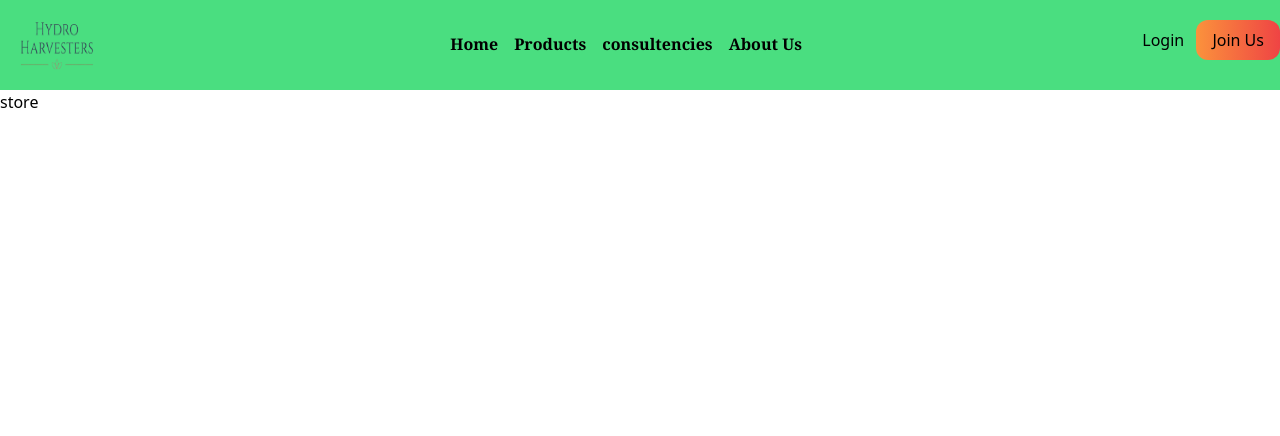
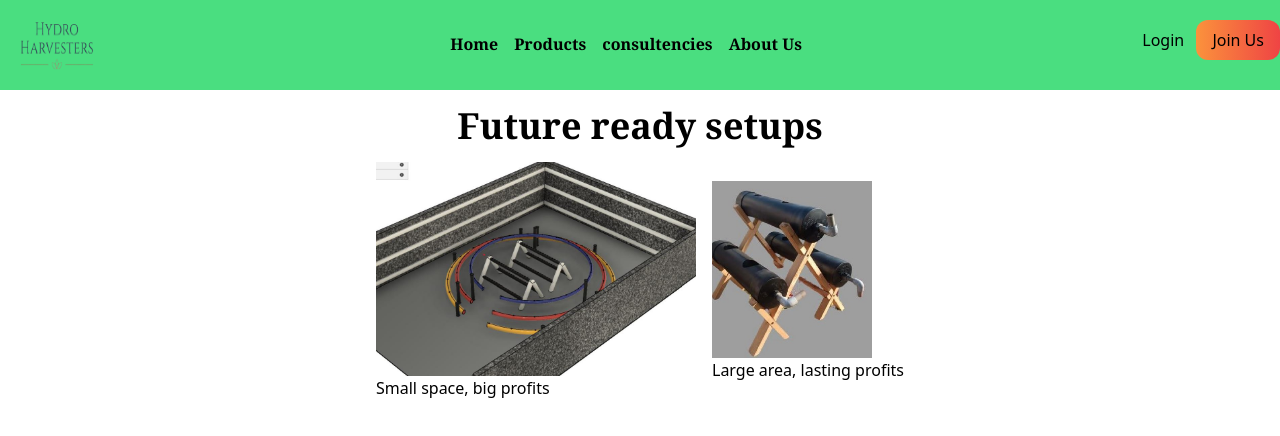
Before and after one commit to KrishivDawra/HydroHarvesters_annam, a React (Vite) app: page /store in a window 1280 px wide. Shown: the top 436 px of the page. Built offline with nearby package versions, Linux system fonts and the light colour scheme.

Commit message:
commitinhg

```diff
--- a/src/Store.jsx
+++ b/src/Store.jsx
@@ -5,7 +5,20 @@ export default function Store() {
   return (
     <>
     <Header/>
-    <div>store</div>
+    <div>
+          <h1 className="flex justify-center items-center p-4 font-serif font-bold text-4xl">Future ready setups</h1>
+      <div className='flex justify-center items-center gap-4'>
+          <div>
+            <img className='w-80 rounded-4xl' src=".\src\assets\p-2.jpg" alt="" />
+            <p>Small space, big profits</p>
+          </div>
+
+          <div className=''>
+            <img className='w-40  rounded-4xl' src=".\src\assets\p-1.jpg" alt="" />
+            <p>Large area, lasting profits</p>
+          </div>
+      </div>
+    </div>
     </>
   )
 
```
